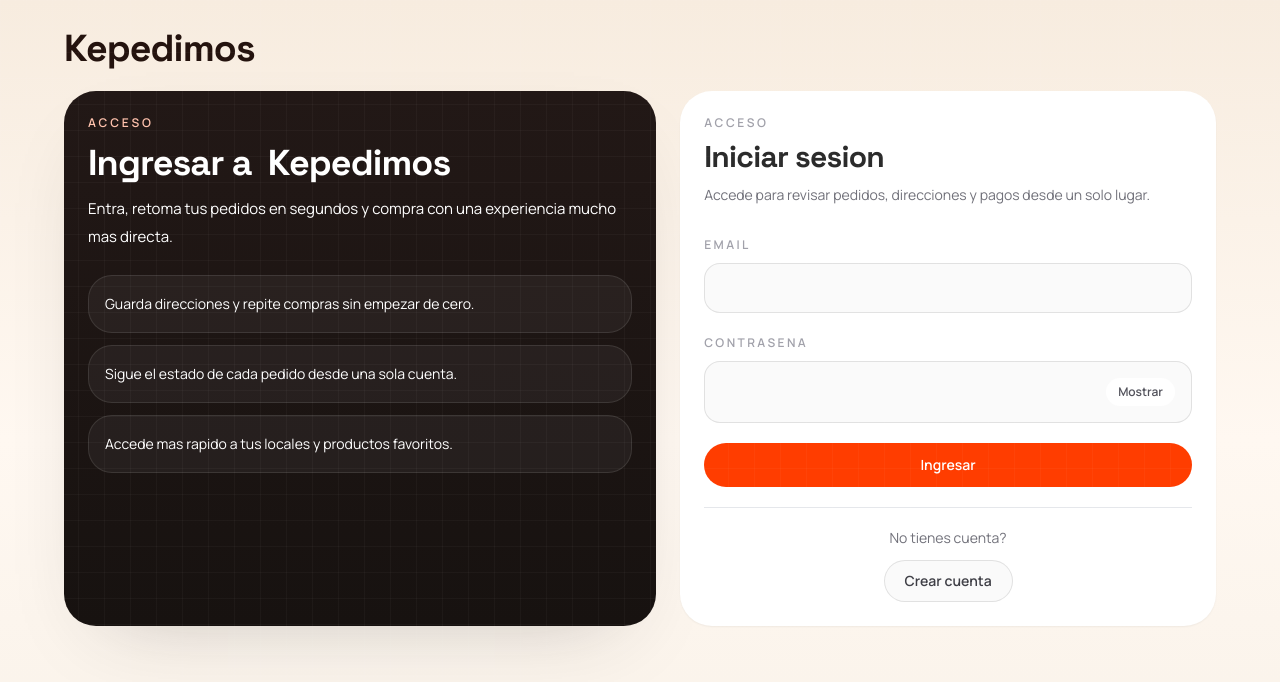
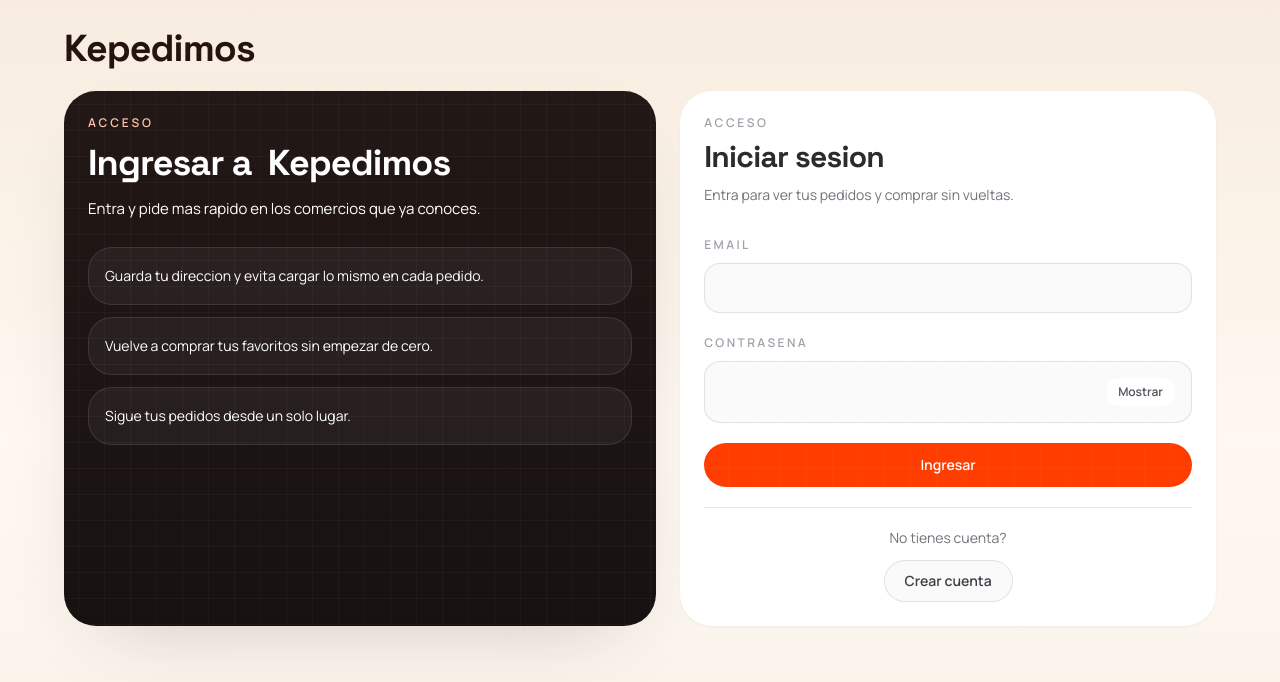
Before and after one commit to devLink-Developer/TuPedido, a React (Vite) app in the folder frontend/: page /login in a window 1280 px wide. Shown: the top 682 px of the page. Built offline with nearby package versions, Linux system fonts and the light colour scheme; no server answers.

Commit message:
feat: update marketing content in AuthFormCard for improved user engagement and clarity

```diff
--- a/frontend/src/modules/auth/components/AuthFormCard.tsx
+++ b/frontend/src/modules/auth/components/AuthFormCard.tsx
@@ -10,31 +10,31 @@ const authMarketingContent = {
   login: {
     eyebrow: "Acceso",
     titlePrefix: "Ingresar a",
-    description: "Entra, retoma tus pedidos en segundos y compra con una experiencia mucho mas directa.",
+    description: "Entra y pide mas rapido en los comercios que ya conoces.",
     highlights: [
-      "Guarda direcciones y repite compras sin empezar de cero.",
-      "Sigue el estado de cada pedido desde una sola cuenta.",
-      "Accede mas rapido a tus locales y productos favoritos."
+      "Guarda tu direccion y evita cargar lo mismo en cada pedido.",
+      "Vuelve a comprar tus favoritos sin empezar de cero.",
+      "Sigue tus pedidos desde un solo lugar."
     ],
     formEyebrow: "Acceso",
     formTitle: "Iniciar sesion",
-    formDescription: "Accede para revisar pedidos, direcciones y pagos desde un solo lugar.",
+    formDescription: "Entra para ver tus pedidos y comprar sin vueltas.",
     secondaryPrompt: "No tienes cuenta?",
     secondaryActionLabel: "Crear cuenta",
     secondaryActionTo: "/registro"
   },
   register: {
     eyebrow: "Registro cliente",
-    titlePrefix: "Crear cuenta",
-    description: "Crea tu cuenta una vez y deja listo tu acceso para pedir mas rapido cada vez.",
+    titlePrefix: "Tu proximo pedido empieza aqui",
+    description: "Crea tu cuenta y deja todo listo para pedir mas rapido la proxima vez.",
     highlights: [
-      "Guarda tus datos para completar compras en menos pasos.",
-      "Recibe seguimiento claro desde la compra hasta la entrega.",
-      "Mantiene tu historial y tus direcciones siempre a mano."
+      "Guarda tu direccion una sola vez.",
+      "Haz seguimiento de tus pedidos cuando quieras.",
+      "Vuelve a comprar sin perder tiempo."
     ],
     formEyebrow: "Registro",
     formTitle: "Crear cuenta",
-    formDescription: "Completa tus datos y deja preparado tu acceso para futuras compras.",
+    formDescription: "Completa tus datos y empieza a pedir en minutos.",
     secondaryPrompt: "Ya tienes cuenta?",
     secondaryActionLabel: "Iniciar sesion",
     secondaryActionTo: "/login"
```
Also changed, not shown: 1 other file (tests, documents, lock files or other folders).
